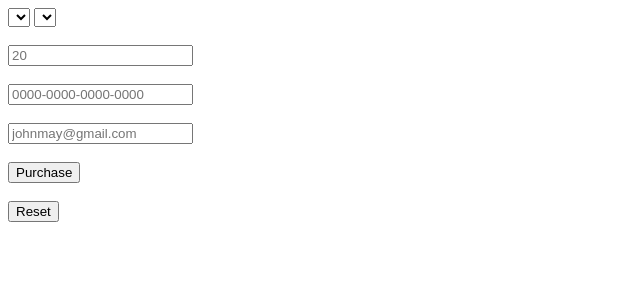
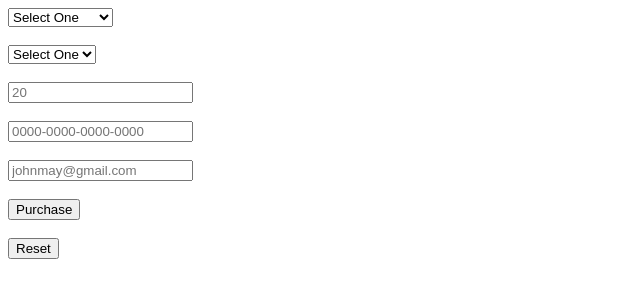
Before and after one commit to Javirb26/Workbook4_TouristBureau, a plain HTML site: page index.html in a window 1280 px wide. Shown: the whole page, without its empty margins (0-640 px from the left). Drawn offline with Linux system fonts and the light colour scheme.

Commit message:
added default option elements to HTML select elements in index.html file

```diff
--- a/index.html
+++ b/index.html
@@ -8,8 +8,14 @@
 <body>
     <form id="form-choose">
         <!-- select elements -->
-        <select name="" id="categories" value=""></select>
-        <select name="" id="activities" value=""></select>
+        <select name="" id="categories" value="">
+            <option value="select-one">Select One</option>
+        </select>
+        <br>
+        <br>
+        <select name="" id="activities" value="">
+            <option value="select-one">Select One</option>
+        </select>
         <!-- END OF: select elements -->
         <br/>
         <br/>
@@ -29,6 +35,6 @@
 
 
     </form>
-    <script src=""></script>
+    <script src="scripts/activities.js"></script>
 </body>
 </html>
```
